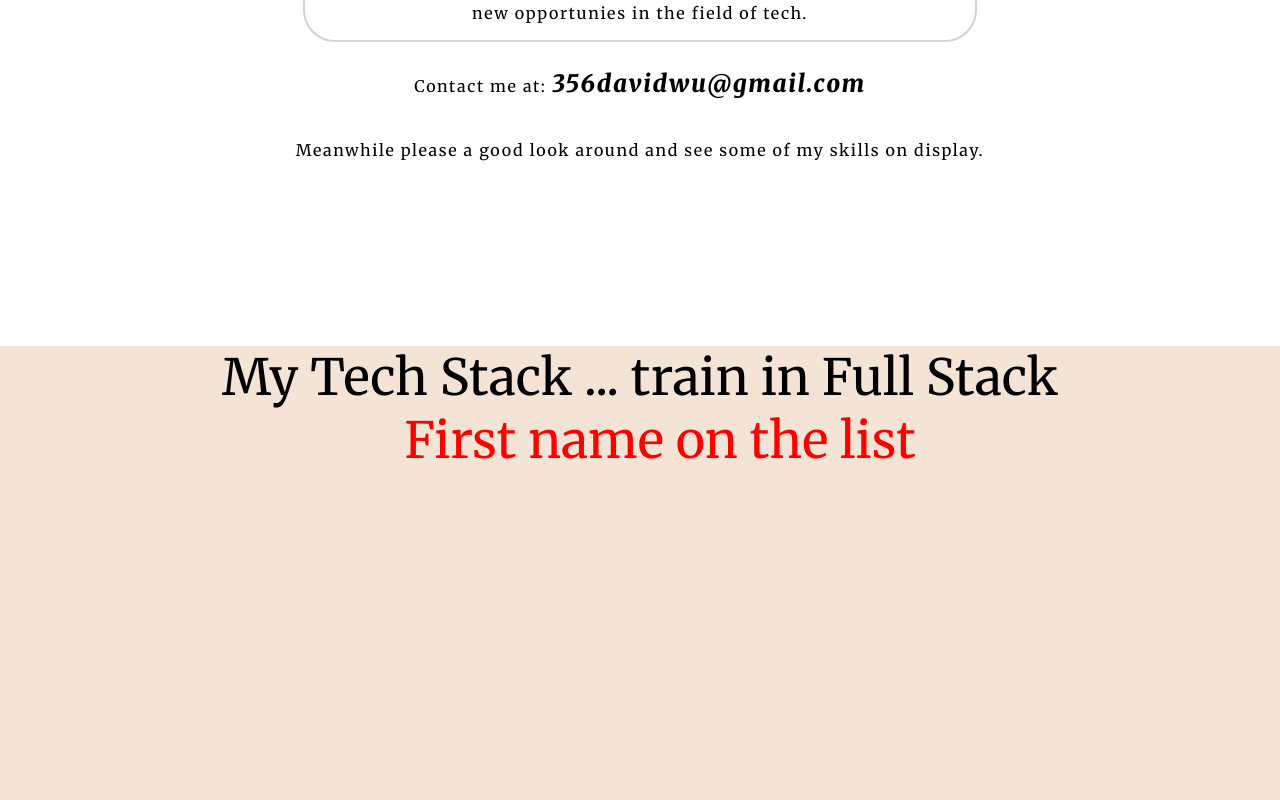
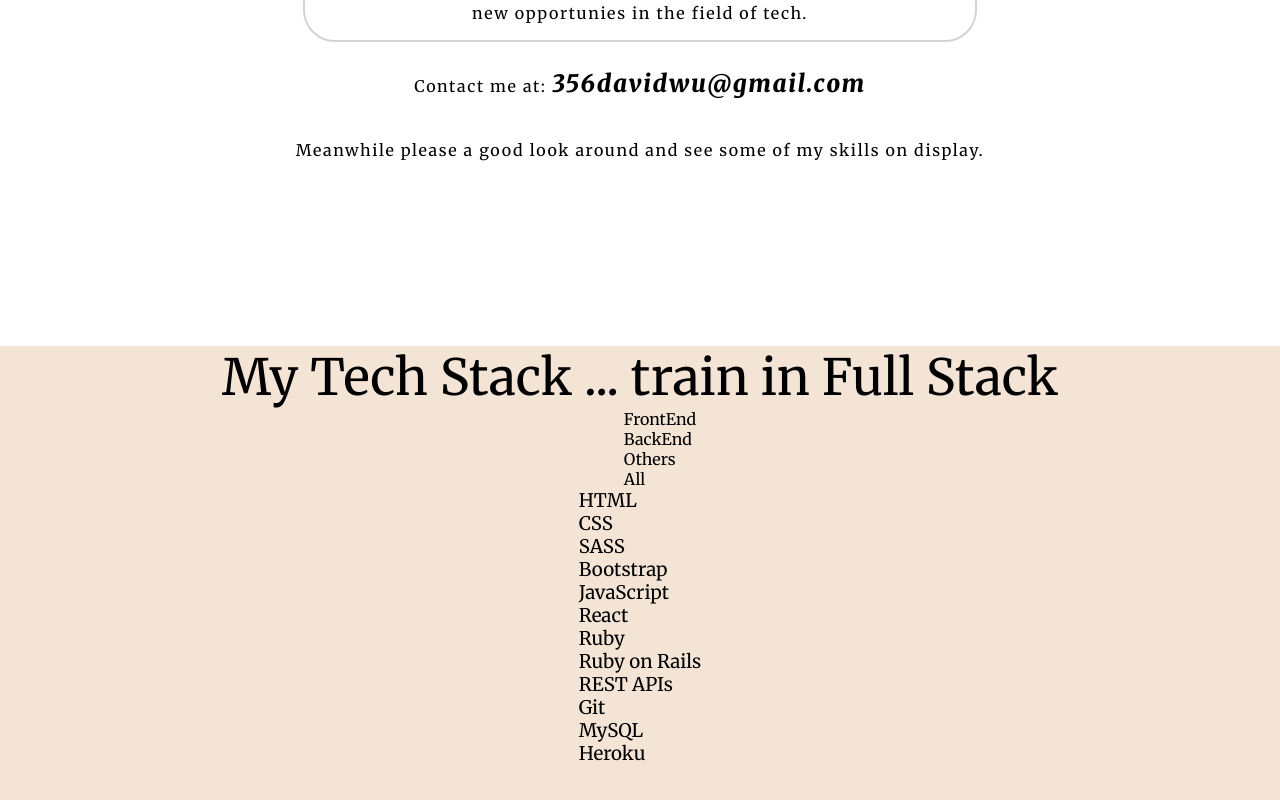
Before and after one commit to david204code/MyPortfolio, a React (Create React App) app: page / in a window 1280 px wide. Shown: the part 454-1254 px from the top of the page. Built offline with nearby package versions, Linux system fonts and the light colour scheme.

Commit message:
Functioning onClick to dynamically render the data, need to add style on the TechStack & TechStactList

```diff
--- a/src/components/header/Header.scss
+++ b/src/components/header/Header.scss
@@ -16,7 +16,7 @@
       position: fixed;
 
       .noticeBox {
-        margin: 10rem 5rem;
+        // margin: 10rem 5rem;
         background: lightcoral;
         opacity: 0.3;
         // z-index: 2;
--- a/src/components/techStack/TechStack.jsx
+++ b/src/components/techStack/TechStack.jsx
@@ -1,15 +1,78 @@
 import React from "react";
+import { useState, useEffect } from "react";
 import "./TechStack.scss";
 import TechStackList from "../techStackList/TechStackList";
 import { frontEnd, backEnd, others } from "./data";
 
 export default function TechStack() {
+  // for the purpose of the active option on the menu
+  const [selected, setSelected] = useState("all");
+
+  // use the imported data
+  const [data, setData] = useState([]);
+
+  const list = [
+    {
+      id: "front-end",
+      title: "FrontEnd",
+    },
+    {
+      id: "back-end",
+      title: "BackEnd",
+    },
+    {
+      id: "others",
+      title: "Others",
+    },
+    {
+      id: "all",
+      title: "All",
+    },
+  ];
+
+  // merge all the objects of the data
+  const everyThing = [...frontEnd, ...backEnd, ...others];
+
+  useEffect(() => {
+    switch (selected) {
+      case "front-end":
+        setData(frontEnd);
+        break;
+      case "back-end":
+        setData(backEnd);
+        break;
+      case "others":
+        setData(others);
+        break;
+      case "all":
+        setData(everyThing);
+        break;
+      default:
+        setData(everyThing);
+    }
+  }, [selected]);
+
   return (
     <div className="techStack" id="techStack">
       <h1>My Tech Stack ... train in Full Stack</h1>
       <ul>
-        <TechStackList />
+        {list.map((item) => (
+          <TechStackList
+            key={item.id}
+            title={item.title}
+            setSelected={setSelected}
+            id={item.id}
+          />
+        ))}
       </ul>
+
+      <div className="container">
+        {data.map((d) => (
+          <div className="item" key={d.id}>
+            <h3>{d.title}</h3>
+          </div>
+        ))}
+      </div>
     </div>
   );
 }
--- a/src/components/techStack/data.js
+++ b/src/components/techStack/data.js
@@ -27,30 +27,30 @@ export const frontEnd = [
 
 export const backEnd = [
   {
-    id: 1,
+    id: 7,
     title: "Ruby",
   },
   {
-    id: 2,
+    id: 8,
     title: "Ruby on Rails",
   },
   {
-    id: 3,
+    id: 9,
     title: "REST APIs",
   },
 ];
 
 export const others = [
   {
-    id: 1,
+    id: 10,
     title: "Git",
   },
   {
-    id: 2,
+    id: 11,
     title: "MySQL",
   },
   {
-    id: 3,
+    id: 12,
     title: "Heroku",
   },
 ];
--- a/src/components/techStackList/TechStackList.jsx
+++ b/src/components/techStackList/TechStackList.jsx
@@ -1,10 +1,10 @@
 import React from "react";
 import "./TechStackList.scss";
 
-export default function TechStackList() {
+export default function TechStackList({ title, setSelected, id }) {
   return (
-    <li className="techStackList">
-      <h1>First name on the list</h1>
+    <li className="techStackList" onClick={() => setSelected(id)}>
+      {title}
     </li>
   );
 }
```
